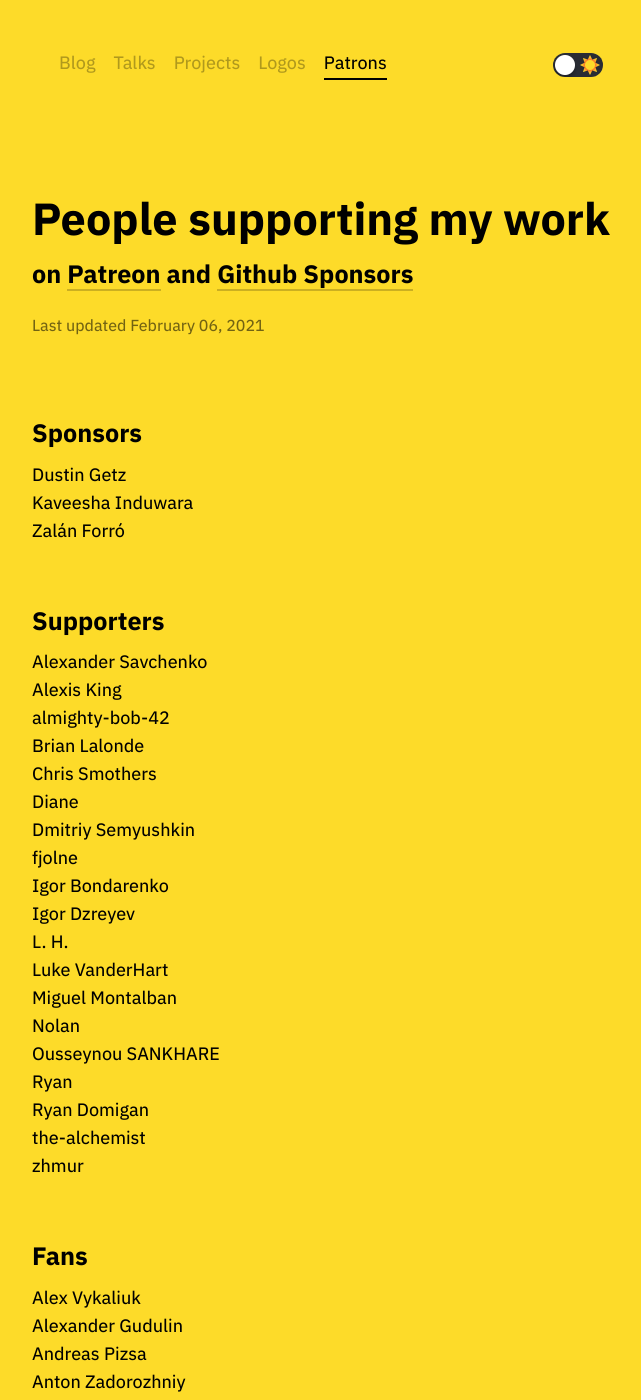
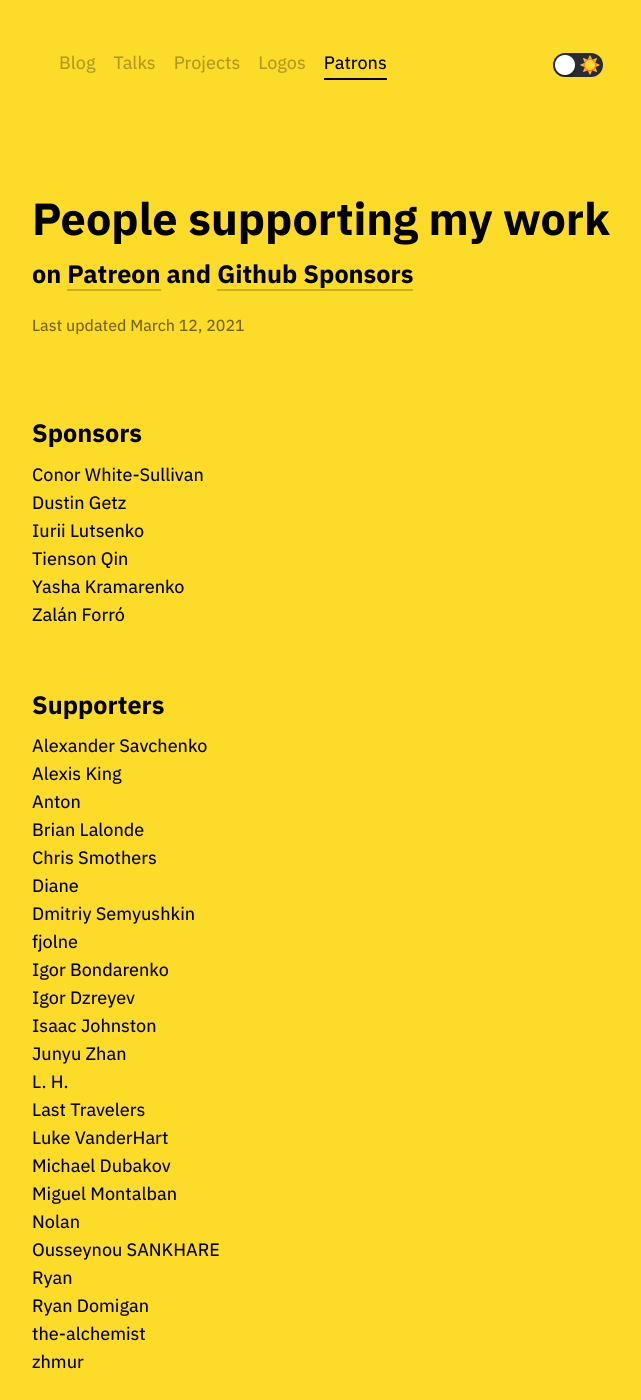
Before and after one commit to tonsky/tonsky.github.io, a Jekyll site: the page built from patrons/index.html, in a window 1280 px wide and 1400 px high. Shown: the whole window, without its empty margins (310-951 px from the left). Built offline with Jekyll 4.4.1, drawn with Linux system fonts in a browser that asks for light colours; some of the changed text lies outside the part shown.

Commit message:
Patrons update March 2021

```diff
--- a/patrons/index.html
+++ b/patrons/index.html
@@ -20,17 +20,20 @@ li { list-style: none; }
 
 <h1 class="title">People supporting my work</h1>
 <h2>on <a href="https://patreon.com/tonsky" target="_blank">Patreon</a> and <a href="https://github.com/sponsors/tonsky" target="_blank">Github Sponsors</a></h2>
-<div class="footer">Last updated February 06, 2021</div>
+<div class="footer">Last updated March 12, 2021</div>
 
 <h2>Sponsors</h2>
+<li>Conor White-Sullivan</li>
 <li>Dustin Getz</li>
-<li>Kaveesha Induwara</li>
+<li>Iurii Lutsenko</li>
+<li>Tienson Qin</li>
+<li>Yasha Kramarenko</li>
 <li>Zalán Forró</li>
 
 <h2>Supporters</h2>
 <li>Alexander Savchenko</li>
 <li>Alexis King</li>
-<li>almighty-bob-42</li>
+<li>Anton</li>
 <li>Brian Lalonde</li>
 <li>Chris Smothers</li>
 <li>Diane</li>
@@ -38,8 +41,12 @@ li { list-style: none; }
 <li>fjolne</li>
 <li>Igor Bondarenko</li>
 <li>Igor Dzreyev</li>
+<li>Isaac Johnston</li>
+<li>Junyu Zhan</li>
 <li>L. H.</li>
+<li>Last Travelers</li>
 <li>Luke VanderHart</li>
+<li>Michael Dubakov</li>
 <li>Miguel Montalban</li>
 <li>Nolan</li>
 <li>Ousseynou SANKHARE</li>
```
Also changed, not shown: other parts of patrons/index.html (+3 -1 lines).
